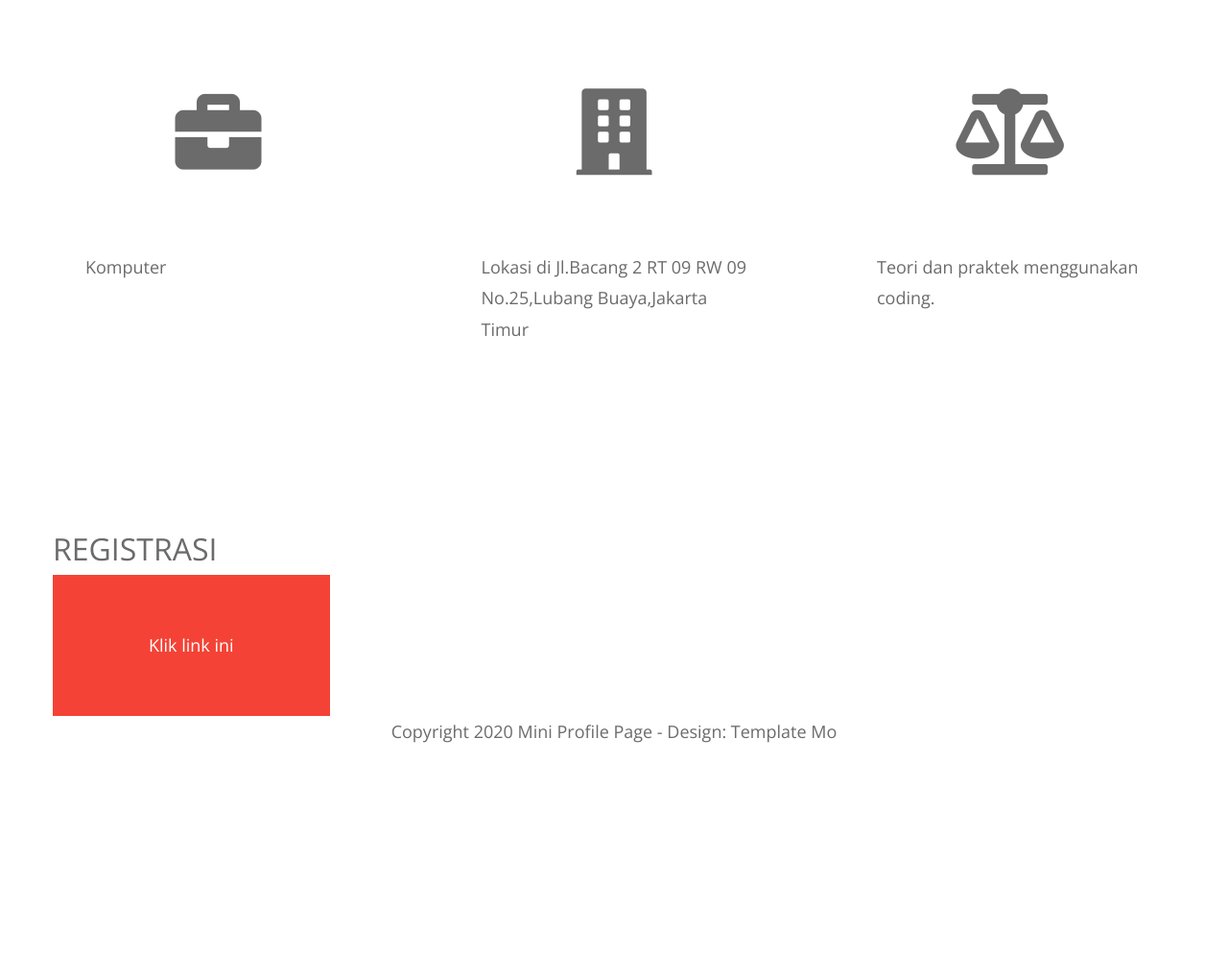
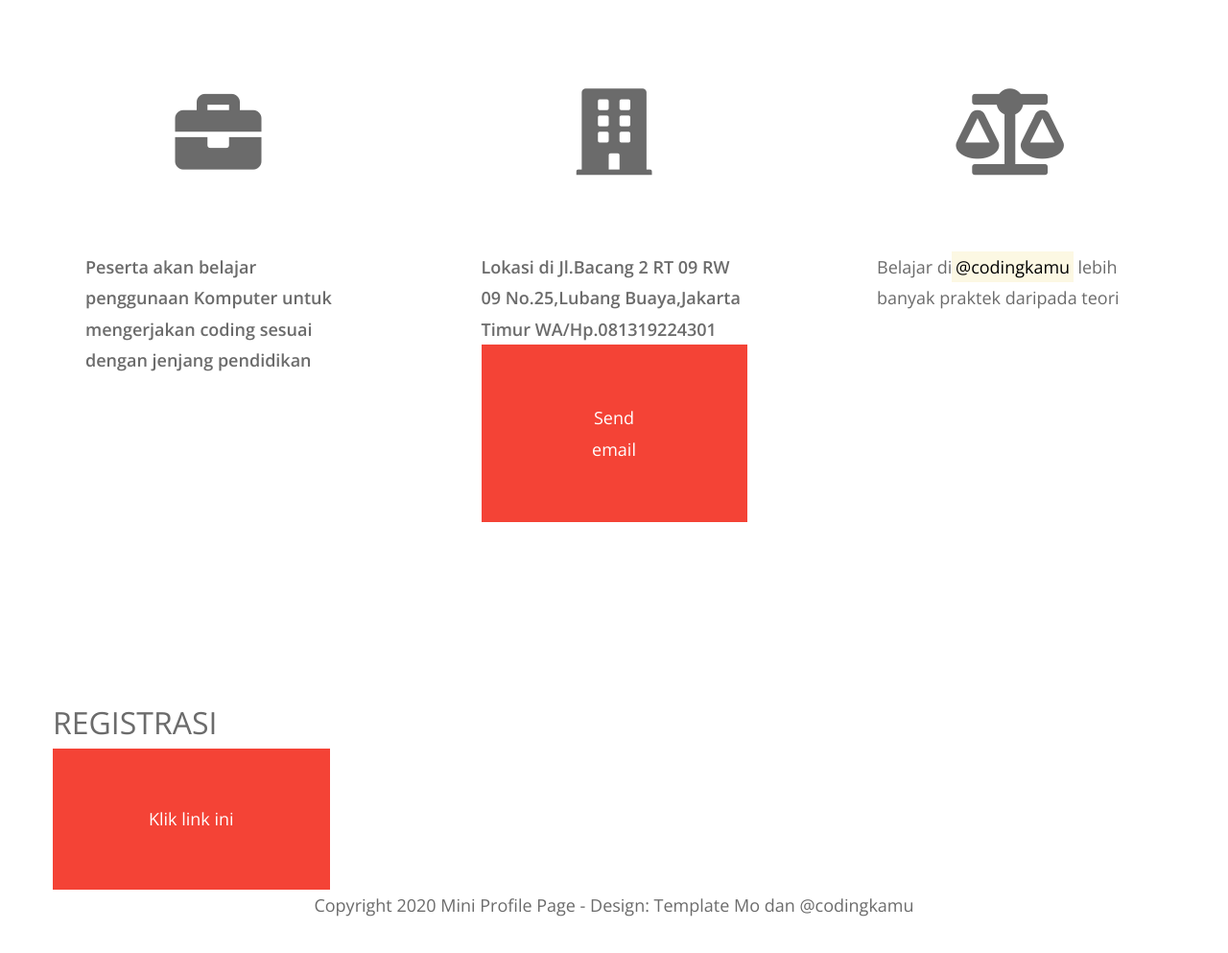
Before and after one commit to codingkamu/codingkamu.github.io, a plain HTML site: page index.html in a window 1280 px wide. Shown: the part 2472-3465 px from the top of the page at 96% size. Drawn offline with nearby package versions, Linux system fonts and the light colour scheme.

Commit message:
Update index.html

```diff
--- a/index.html
+++ b/index.html
@@ -142,20 +142,23 @@ https://templatemo.com/tm-530-mini-profile
               <div class="tm-contact-item">
                 <i class="fas fa-5x fa-briefcase tm-contact-item-icon"></i>
                 <p class="mb-0">
-                   Komputer
+                  <b> Peserta akan belajar penggunaan Komputer untuk mengerjakan coding sesuai dengan jenjang pendidikan</b>
                 </p>
               </div>
               <div class="tm-contact-item">
                 <i class="fas fa-5x fa-building tm-contact-item-icon"></i>
                 <p class="mb-0">
-                  Lokasi di Jl.Bacang 2 RT 09 RW 09 No.25,Lubang Buaya,Jakarta Timur
+                  <b> Lokasi di Jl.Bacang 2 RT 09 RW 09 No.25,Lubang Buaya,Jakarta Timur
+                 WA/Hp.081319224301</b>
+                </p>
+                <p><a href="mailto:codingkamu@gmail.com">Send email</a></p>
                 </p>
               </div>
 
               <div class="tm-contact-item">
                 <i class="fas fa-5x fa-balance-scale tm-contact-item-icon"></i>
                 <p class="mb-0">
-                 Teori dan praktek menggunakan coding.
+                 Belajar di<mark>@codingkamu</mark> lebih banyak praktek daripada teori
                 </p>
               </div>
             </div>
@@ -190,7 +193,7 @@ https://templatemo.com/tm-530-mini-profile
           <footer class="col-12">
             <p class="text-center tm-copyright-text">
             Copyright 2020 Mini Profile Page
-          - Design: Template Mo</p>
+          - Design: Template Mo dan @codingkamu</p>
           </footer>
         </div>
       </div>
```
